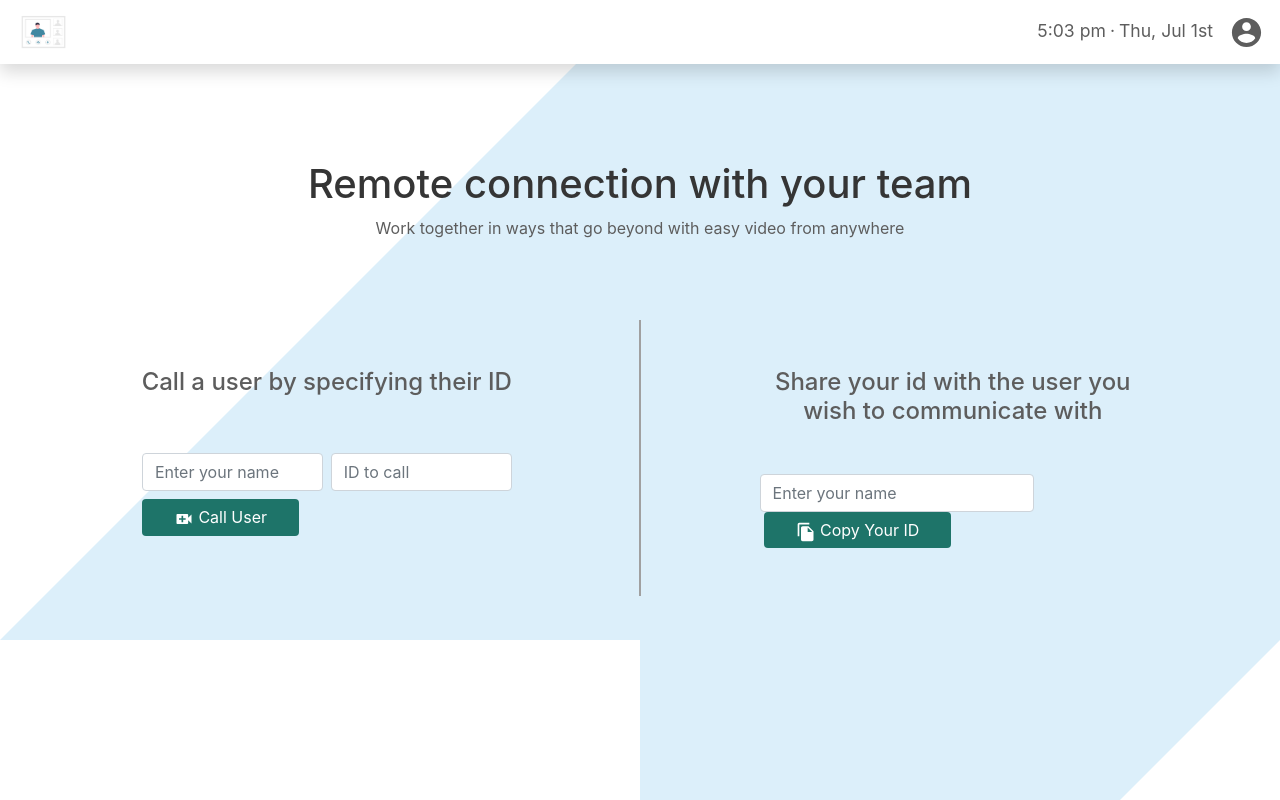
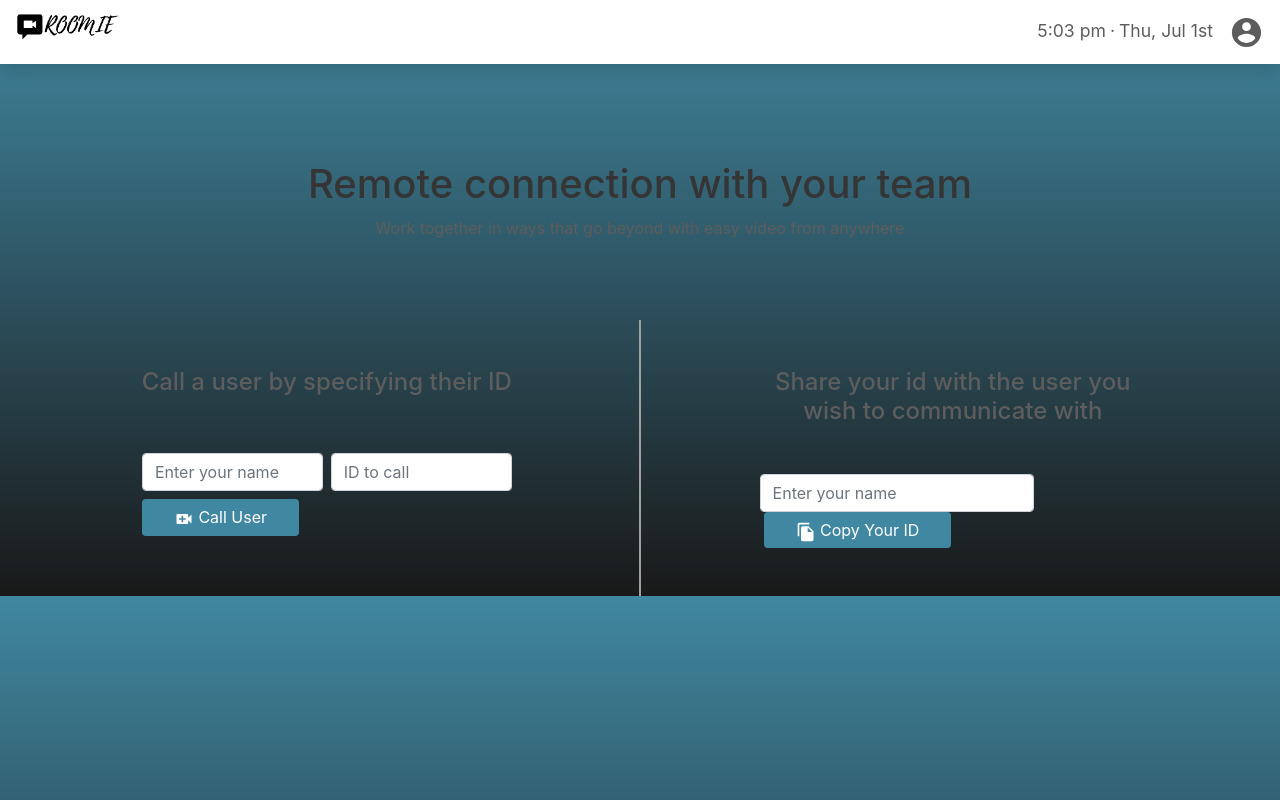
Before and after one commit to riya9112/Roomie-MicrosoftEngage21, a React (Create React App) app in the folder client/: page / in a window 1280 px wide. Built offline with nearby package versions, Linux system fonts and the light colour scheme; no server answers.

Commit message:
modifying some features

```diff
--- a/client/src/App.css
+++ b/client/src/App.css
@@ -1,8 +1,8 @@
-@import url("https://fonts.googleapis.com/css?family=Roboto&display=swap");
-
+/*@import url("https://fonts.googleapis.com/css?family=Roboto&display=swap");
+*/
 :root {
   --dark-color-a: #5d5d5d;
-  --dark-color-b: #1e7469;
+  --dark-color-b: #4088a1;
   --dark-color-c: #353535;
   --video-player: #202125;
 }
@@ -15,11 +15,15 @@
 
 body {
   font-family: "Roboto", sans-serif;
-  background: url("./assets/bg.svg");
+
+/*  background: url("./assets/bg.svg");*/
   background-repeat: no-repeat;
   background-attachment: fixed;
   background-size: cover;
+  background: linear-gradient(#4088a1,#191919);
+
 }
+
 .navbar {
   height: 8vh;
   display: flex;
@@ -31,7 +35,7 @@ body {
 }
 
 .navbar-logo {
-  height: 2.5rem;
+  height: 3rem;
 }
 .grey-text {
   color: var(--dark-color-a);
--- a/client/src/components/Navbar.js
+++ b/client/src/components/Navbar.js
@@ -1,5 +1,5 @@
 import React, { useState, useEffect } from "react";
-import Logo from "../assets/logo.png";
+import Logo from "../assets/logo.PNG";
 import moment from "moment";
 import AccountCircleIcon from "@material-ui/icons/AccountCircle";
 
```
Also changed, not shown: client/public/favicon.png, client/src/assets/logo.png.
